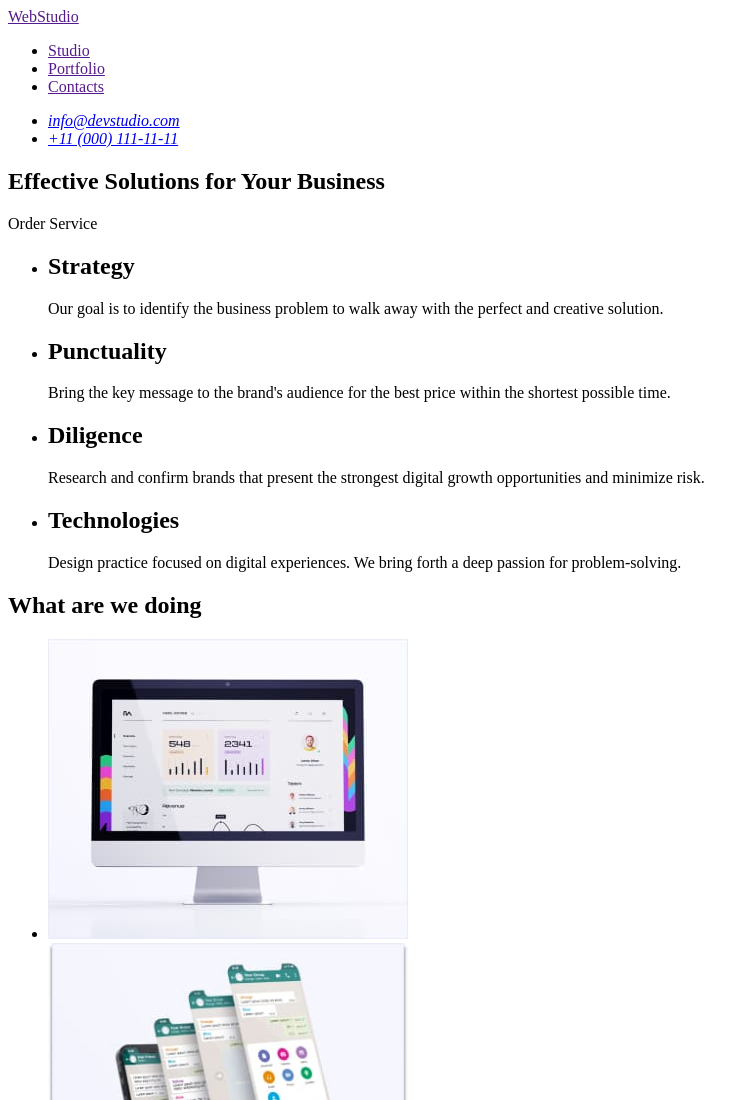
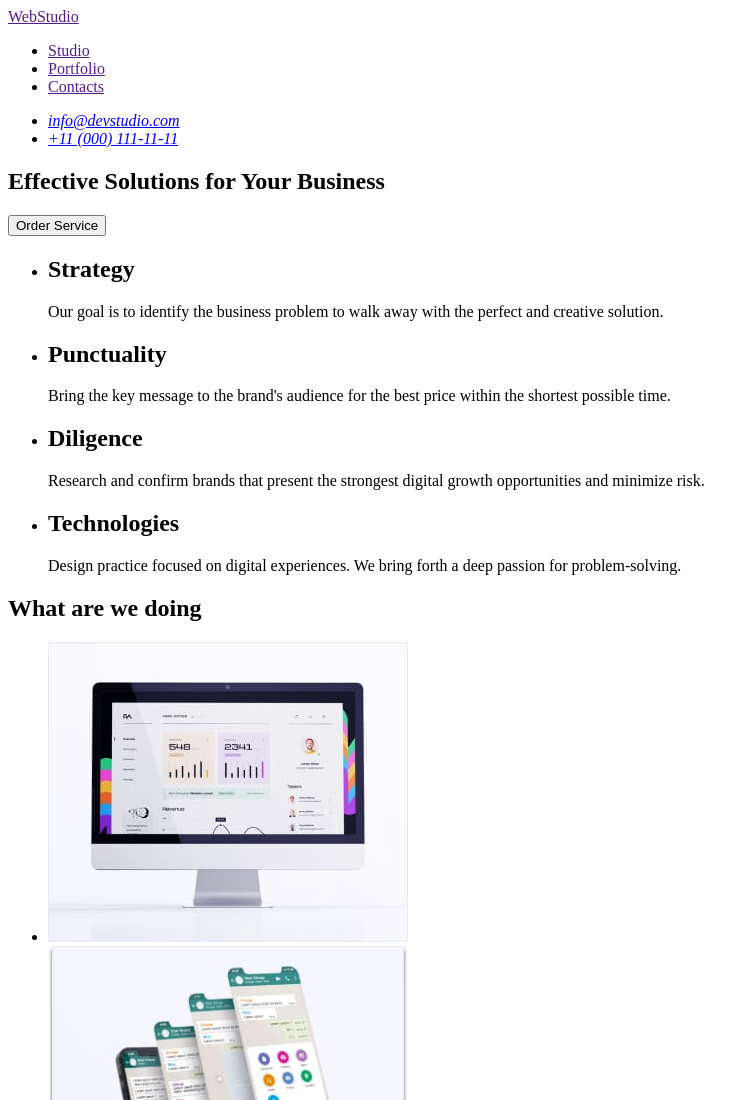
Before and after one commit to SergiiS95/goit-markup-hw-01, a plain HTML site: page index.html in a window 1280 px wide. Shown: the top 1100 px of the page, without its empty margins (0-754 px from the left). Drawn offline with Linux system fonts and the light colour scheme.

Commit message:
update index.html

```diff
--- a/index.html
+++ b/index.html
@@ -26,7 +26,7 @@
     <main>
       <section>
         <h1>Effective Solutions for Your Business</h1>
-        <buttom type="button">Order Service</buttom>
+        <button type="button">Order Service</button>
       </section>
       <section>
         <ul>
```
